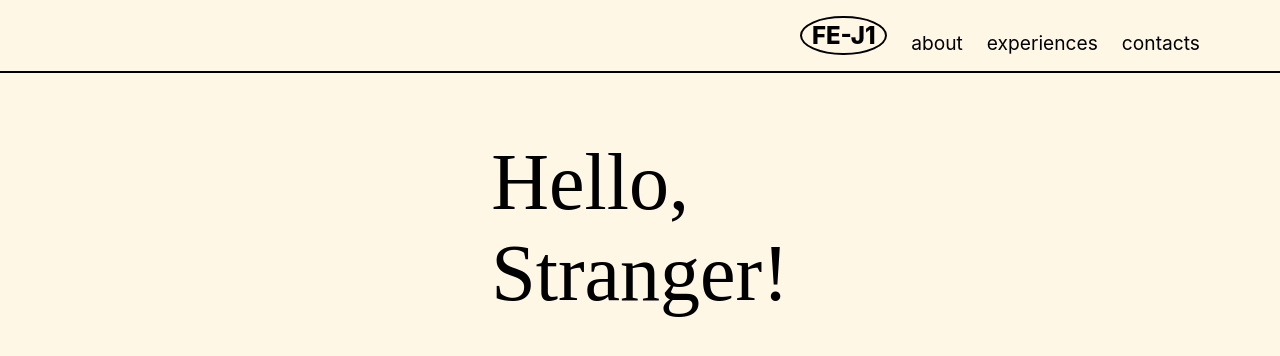
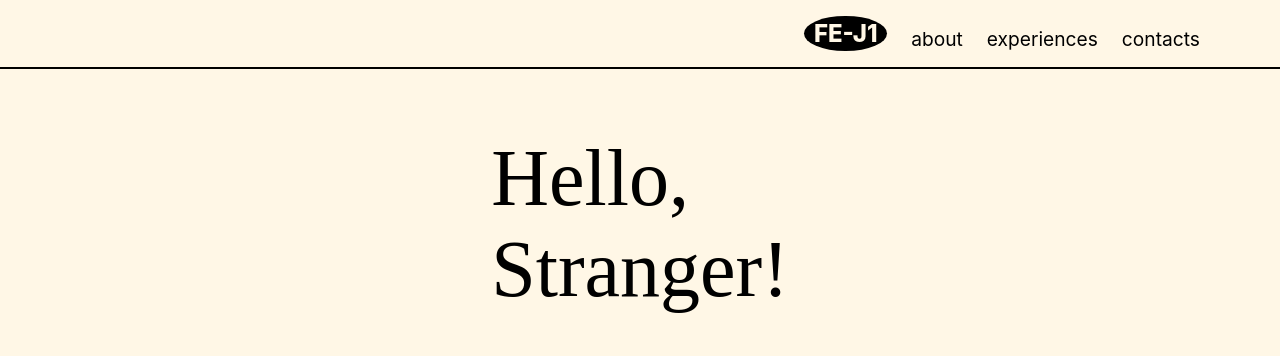
Before and after one commit to woniyoon/my-page, a Next.js app: page / in a window 1280 px wide. Shown: the top 356 px of the page. Built offline with nearby package versions, Linux system fonts and the light colour scheme; a web font is replaced by a local one.

Commit message:
style: change the home btn when selected

```diff
--- a/components/NavBar.js
+++ b/components/NavBar.js
@@ -8,7 +8,7 @@ export default function NavBar() {
   return (
     <div className={styles.container}>
       <Link href='/'>
-        <a className={styles.homeIcon}>FE-J1</a>
+        <a className={router.pathname === '/' ? styles.selectedHomeIcon : styles.homeIcon}>FE-J1</a>
       </Link>
       <nav className={styles.navMenu}>
         {
--- a/styles/NavBar.module.css
+++ b/styles/NavBar.module.css
@@ -11,6 +11,15 @@
   border: 2px solid black;
   border-radius: 50%;
   padding: 0.2rem 0.6rem;
+}
+
+.selectedHomeIcon {
+  font-size: x-large;
+  font-weight: 800;
+  border-radius: 50%;
+  padding: 0.2rem 0.6rem;
+  color: #fff7e6;
+  background-color: black;
 }
 
 .navMenu {
```
